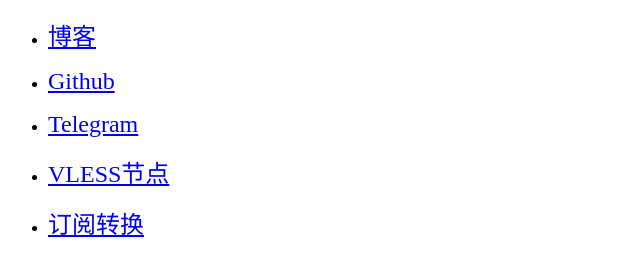
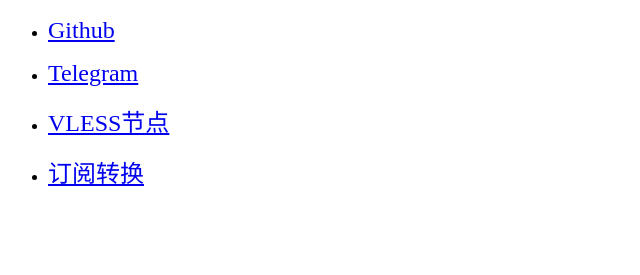
Before and after one commit to Xucheng04028/xucheng04028.github.io, a plain HTML site: page index.html in a window 1280 px wide. Shown: the part 43-318 px from the top of the page, without its empty margins (0-640 px from the left). Drawn offline with Linux system fonts and the light colour scheme.

Commit message:
Update index.html

```diff
--- a/index.html
+++ b/index.html
@@ -1,15 +1,20 @@
 <!DOCTYPE html>
 <html lang="en">
 <head>
+
     <meta charset="utf-8" />
     <base target="_blank" />
+
     <title>Cheng</title>
+
     <div class="page-header">
+
     <img src="img/Cheng.png" alt="Cheng">
+
     <div class="container">
         <ul class="menu">
-            <p><font size="5"><li><a href="https://www.zodzone.top/blog/">博客</a></li></font></p>
+
             <p><font size="5"><li><a href="https://github.com/xucheng04028/">Github</a></li></font></p>
             <p><font size="5"><li><a href="https://t.me/xch04028">Telegram</a></li></font></p>
-            <p><font size="5"><li><a href="https://vpn.zodzone.top/b5c68612-d410-47c9-86ea-3edab70061d0">VLESS节点</a></li></font></p>
+            <p><font size="5"><li><a href="https://vless.zodzone.top/b5c68612-d410-47c9-86ea-3edab70061d0">VLESS节点</a></li></font></p>
             <p><font size="5"><li><a href="https://www.zodzone.top/sub/">订阅转换</a></li></font></p>
```
